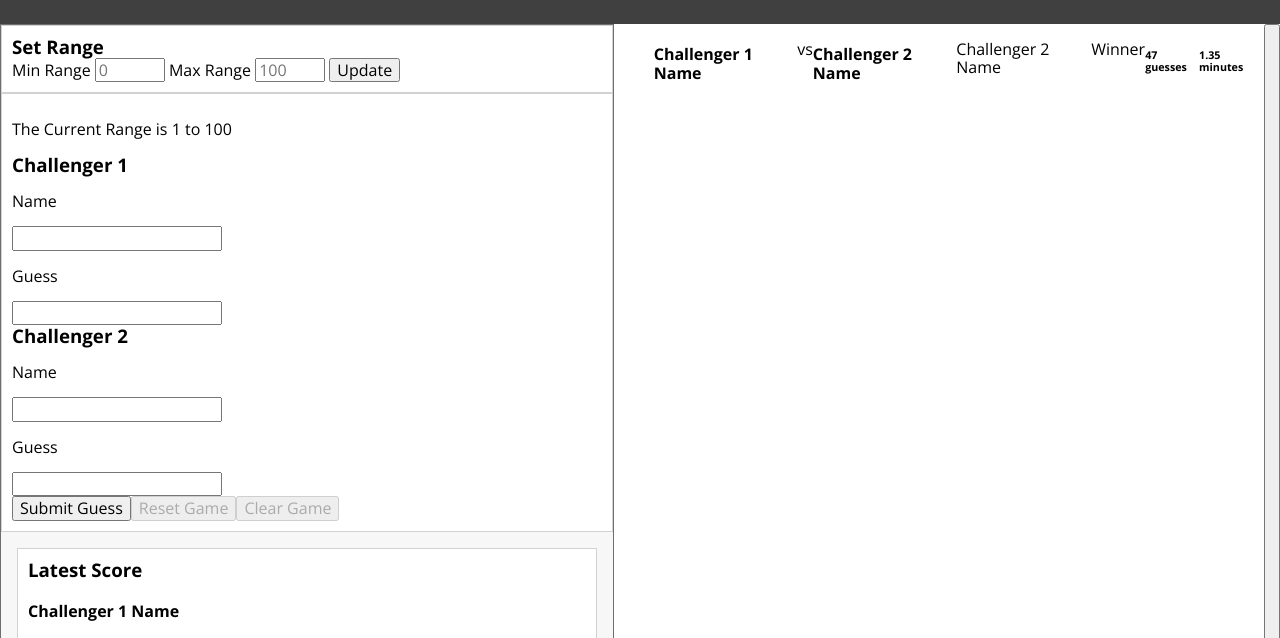
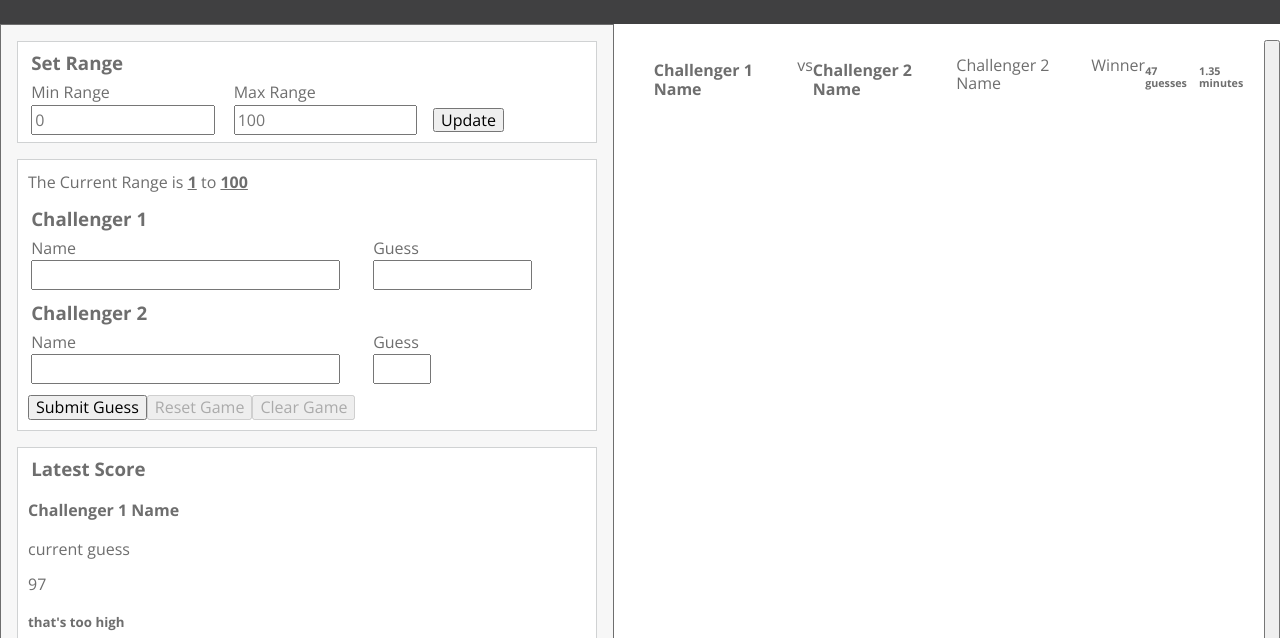
Before and after one commit to misskelly/Number-Guesser, a plain HTML site: page index.html in a window 1280 px wide. Shown: the part 120-758 px from the top of the page. Drawn offline with nearby package versions, Linux system fonts and the light colour scheme.

Commit message:
Style set range card and guesses card

```diff
--- a/index.html
+++ b/index.html
@@ -20,6 +20,9 @@
       <hr>
       </section>
     </header>
+    <!-- ######################################### -->
+    <!-- -------------MAIN------------------------ -->
+    <!-- ######################################### -->
     <main class="flex-container">
       <section class="flex-container flex-column game">
         <article class="set-range-card left-card flex-container">
@@ -27,47 +30,63 @@
               <h3>
                 Set Range
               </h3>
-            <label for="lowest">
+            <div class="form-field set-range">
+              <p class="form-lable">
                 Min Range
-            </label>
-            <input type="Number" class="min-range" id="low" name="lowest" min="0" max="990" placeholder="0">
-            <label for="highest">
+              </p>
+              <input type="Number" class="min-range" min="0" max="990" placeholder="0">
+            </div>
+            <div class="form-field set-range">
+              <p class="form-lable">
                 Max Range
-            </label>
-            <input type="Number" class="max-range" id="high" name="highest" min="10" max="999" placeholder="100">
+              </p>
+              <input type="Number" class="max-range" id="high" min="10" max="999" placeholder="100">
+            </div>
             <button class="set-range-button">
               Update
             </button>
           </form>
         </article>
-        <article class="guesses-card left-card flex-container flex-column">
-          <p>
-            The Current Range is <span class="min">1</span> to <span class="max">100</span>
+
+     <!--######################################### -->
+    <!-- -------------GUESSES------------------------ -->
+    <!-- ######################################### -->
+        <section class="guesses-card left-card flex-container flex-column">
+          <p class="current">
+            The Current Range is <span class="min range">1</span> to <span class="max range">100</span>
           </p>
           <form class="player-form">
             <h3>
                Challenger 1
             </h3>
-            <p class="name-one">
+            <article class="form-field player">
+              <p class="name-one form-lable">
                 Name
               </p>
-            <input type="name" class="name-input-one player-input">
-            <p>
+              <input type="name" name="p-one-name" class="name-input-one player-input">
+            </article>
+            <article class="form-field guess">
+              <p class="guess-one form-lable">
               Guess
               </p>
-            <input type="Number" class="guess-input-one player-input">
+              <input type="Number" name="guess-one" class="guess-input-one player-input">
+            </article>
               <h3>
                 Challenger 2
               </h3>
-            <p class="name-two">
+            <article class="form-field player">
+              <p class="name-two form-lable">
                 Name
               </p>
-            <input type="name" class="name-input-two player-input">
-            <p>
+              <input type="name" name="p-two-name" class="name-input-two player-input">
+            </article>
+            <article class="form-field guess">
+              <p class="guess-two form-lable">
                 Guess
               </p>
-            <input type="Number" class="guess-input-two player-input">
-            <div class="flex-container">
+              <input type="Number" name="guess-two" class="guess-input-two guess player-input">
+            </article>
+            <article class="game-buttons flex-container">
               <button class="submit">
                 Submit Guess
               </button>
@@ -77,9 +96,12 @@
               <button disabled="true" class="clear">
                 Clear Game
               </button>
-            </div>
+            </article>
           </form>
-        </article>
+        </section>
+    <!-- ######################################### -->
+    <!-- -------------LATEST SCORE-------------- -->
+    <!-- ######################################### -->
         <article class="latest-score left-card">
           <h3>
             Latest Score
--- a/styles.css
+++ b/styles.css
@@ -5,6 +5,11 @@ body {
   margin: 0;
   font-family: 'Open Sans', sans-serif;
   box-sizing: border-box;
+}
+
+main {
+  color: #6E6E6E;
+  width: 100%;
 }
 
 .left-card {
@@ -16,7 +21,6 @@ body {
 
 .flex-container {
   display: flex;
-  margin: 0;
 }
 
 .flex-column {
@@ -24,7 +28,8 @@ body {
 }
 
 h3 {
-  margin: 0;
+  margin: 0 0 .4rem .2rem;
+
 }
 
 
@@ -76,12 +81,8 @@ hr {
   font-size: 1rem;
 }
 
-/*Set Range Card*/
 
-label {
-  display: inline-block;
-}
-
+/***********GAME**************/
 .game {
   background-color: #F7F7F7;
   border: 1px solid #6E6E6E;
@@ -89,6 +90,52 @@ label {
   padding-left: 0px;
 }
 
+
+/*Set Range Card*/
+.range {
+  font-weight: 700;
+  text-decoration: underline;
+}
+
+input {
+  width: 90%;
+  height: 1.5rem;
+}
+.player {
+  width: 60%;
+}
+
+form {
+  width: 100%;
+}
+
+.form-lable {
+  margin: .2rem 0;
+}
+
+.set-range {
+  width: 35%;
+  height: 1.5rem;
+}
+
+.form-field {
+  display: inline-block;
+  padding: 0 0 .7rem .2rem ;
+}
+
+.guesses-card,
+.set-range-card {
+  margin-bottom: 0;
+}
+
+.current {
+  margin-top: .2rem;
+}
+
+.guess {
+  width: 30%;
+}
+
 /*Results*/
 
 
```
Lines whose indentation alone changed are shown as unchanged.
